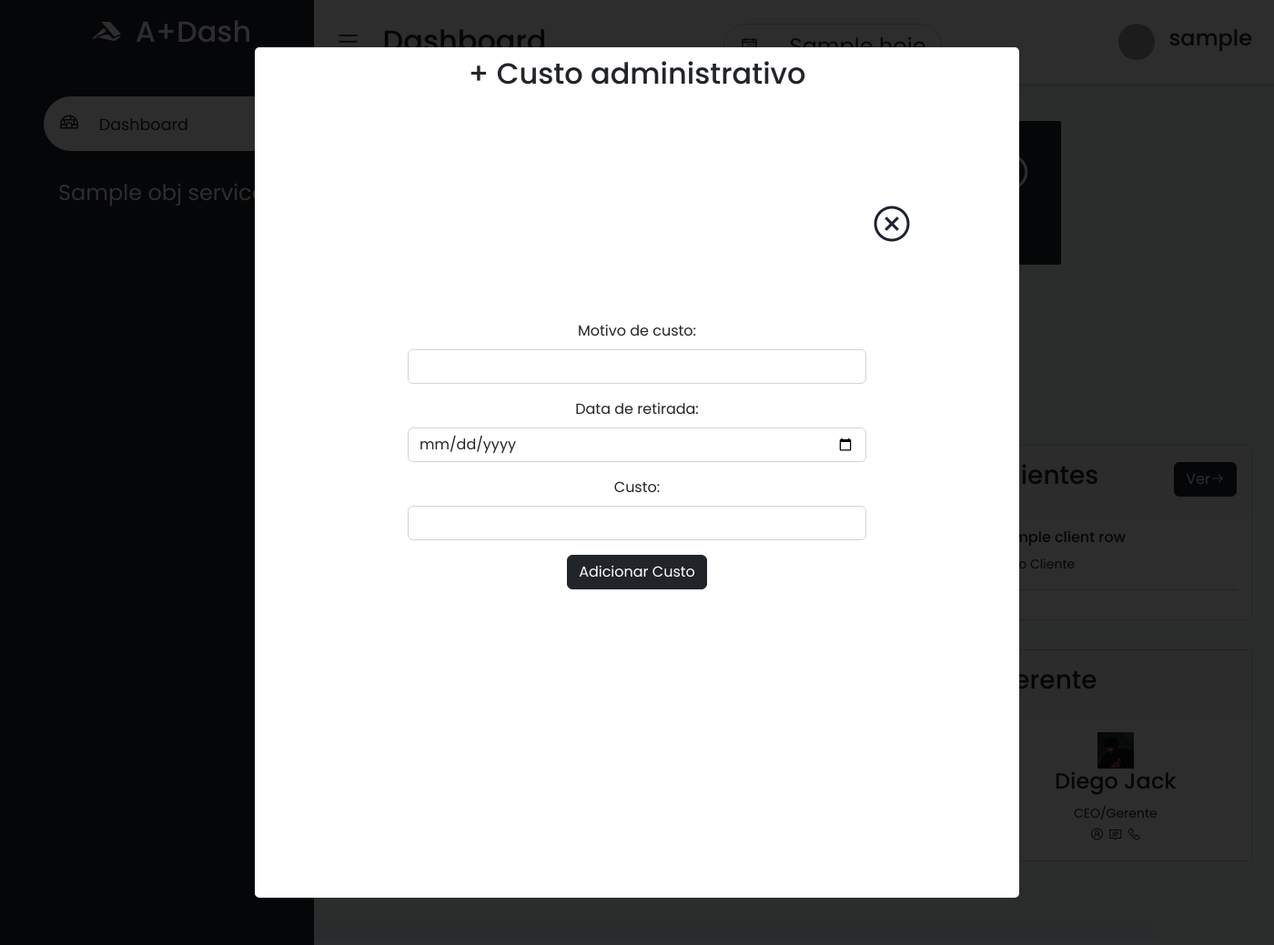
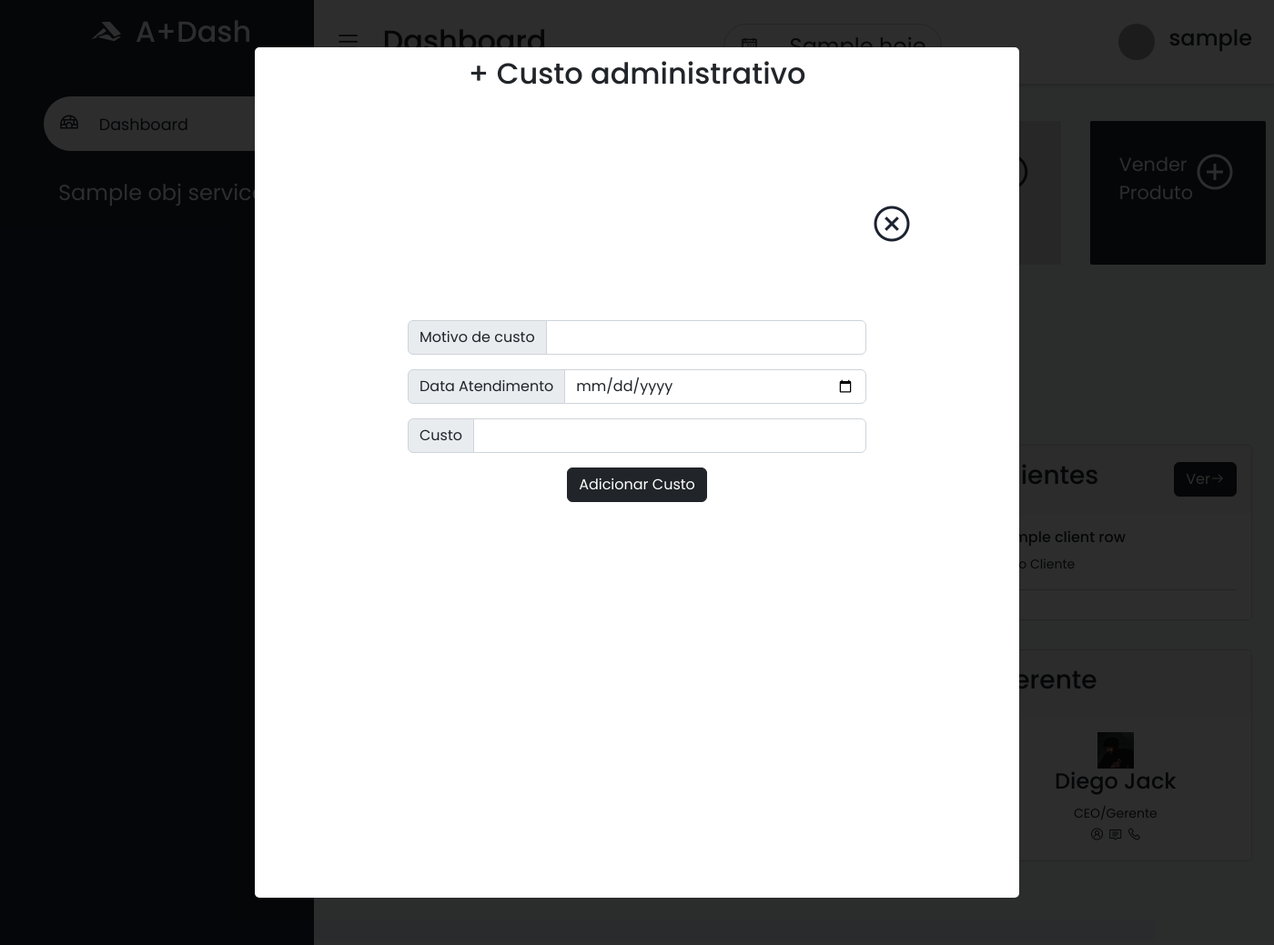
Before and after one commit to luanvictorms/A-DashMVC, a PHP site: template Views/modules/user/Dashboard.php in a window 1400 px wide, after a click that opens the changed part. Shown: the whole page at 91% size. Run offline with PHP 8.4, Linux system fonts and the light colour scheme; the template is opened without the code that fills it: most values are stand-ins (such as "Sample title", 1, 10 or a date in 2020); grey boxes are pictures that could not be loaded.

Commit message:
searchDataListadd

```diff
--- a/DAO/UserDAO.php
+++ b/DAO/UserDAO.php
@@ -95,7 +95,7 @@ class UserDAO
     {
         include_once 'Models/ClientModel.php';
 
-        $sql = "SELECT * FROM client ORDER BY client_id DESC";
+        $sql = "SELECT * FROM client";
 
         $stmt = $this->conexao->prepare($sql);
 
--- a/Views/modules/user/Dashboard.php
+++ b/Views/modules/user/Dashboard.php
@@ -123,17 +123,19 @@
 
                                     <input type="hidden" name="custoAction">
 
-                                    <div class="mb-3">
-                                        <label for="motivo" class="form-label">Motivo de custo:</label>
-                                        <input type="text" class="form-control" name="motivo" required>
+                                    <div class="input-group mb-3">
+                                        <label class="input-group-text" for="inputGroupSelect26">Motivo de custo</label>
+                                        <input type="text" id="inputGroupSelect26" class="form-control" name="motivo" required>
                                     </div>
-                                    <div class="mb-3">
-                                        <label for="data" class="form-label">Data de retirada:</label>
-                                        <input type="date" class="form-control" name="data" value="<?php echo $hoje;?>" required>
+
+                                    <div class="input-group mb-3">
+                                        <label class="input-group-text" for="inputGroupSelect25">Data Atendimento</label>
+                                        <input type="date" id="inputGroupSelect25" class="form-control" name="data" value="<?php echo $hoje;?>" required>
                                     </div>
-                                    <div class="mb-3">
-                                        <label for="custo" class="form-label">Custo:</label>
-                                        <input type="number" class="form-control" name="custo" required>
+
+                                    <div class="input-group mb-3">
+                                        <label class="input-group-text" for="inputGroupSelect27">Custo</label>
+                                        <input type="number" id="inputGroupSelect27" class="form-control" name="custo" required>
                                     </div>
 
                                     <input type="submit" class="btn btn-dark" value="Adicionar Custo">
@@ -183,19 +185,22 @@
                                                 <?php endforeach; ?>
                                             </select>
                                         </div>
+
                                         <div class="input-group mb-3">
                                             <label class="input-group-text" for="inputGroupSelect04">Data Atendimento</label>
                                             <input type="date" id="inputGroupSelect04" class="form-control" name="data" value="<?php echo $hoje;?>" required>
                                         </div>
+
                                         <div class="input-group mb-3">
                                             <label class="input-group-text" for="inputGroupSelect02">Serviço</label>
-                                            <select class="form-select" id="inputGroupSelect02" name="servico" required>
+                                            <input type="search" id="texto" class="input-group-text" list="inputGroupSelect02" name="servico" required>
+                                            <datalist id="inputGroupSelect02">
 
                                                 <?php foreach($attendanceSimpleModel->attendanceRows as $obj): ?>
                                                     <option value="<?php echo $obj['attendance_id'] ?>"><?php echo $obj['attendance_name'] ?></option>
                                                 <?php endforeach; ?>
 
-                                            </select>
+                                            </datalist>
                                         </div>
 
                                         <div class="input-group mb-3">
@@ -211,13 +216,14 @@
 
                                         <div class="input-group mb-3">
                                             <label class="input-group-text" for="inputGroupSelect03">Cliente</label>
-                                            <select class="form-select" id="inputGroupSelect03" name="cliente" required>
+                                            <input type="search" id="texto" class="input-group-text" list="inputGroupSelect03" name="cliente" required>
+                                            <datalist id="inputGroupSelect03">
 
                                                 <?php foreach($clientModel->clientRows as $obj): ?>
                                                     <option value="<?php echo $obj['client_id'] ?>"><?php echo $obj['client_name'] ?></option>
                                                 <?php endforeach; ?>
 
-                                            </select>
+                                            </datalist>
                                         </div>
 
                                         <input type="submit" class="btn btn-dark" value="Salvar Atendimento">
@@ -283,31 +289,6 @@
                     </div>
                 </div>
 
-                <?php foreach($objServices as $obj): ?>
-                    <?php if(in_array($obj['service_name'] == 'Administrador',$obj)): ?>
-
-                        <div class="card-single">
-                            <div>
-                                <h1>R$<?php echo $attendanceModel->attendanceProfit; ?></h1>
-                                <span>
-                                    <?php if($attendanceModel->attendanceProfit > 0){
-                                        echo 'Lucro';
-                                    } else {
-                                        echo 'Prejuizo';
-                                    }?>
-                                </span>
-                            </div>
-                            <div>
-                                <span class="lab la-google-wallet"></span>
-                            </div>
-                        </div>
-
-                    <?php endif; ?>
-                <?php endforeach; ?>
-
-            </div>
-
-            <div class="cards">
                 <div class="card-single">
                     <div>
                         <?php foreach($objServices as $obj): ?>
@@ -338,12 +319,15 @@
                                         <input type="hidden" name="vendaAction">
 
                                         <div class="input-group mb-3">
-                                            <label class="input-group-text" for="inputGroupSelect01">Produto</label>
-                                            <select class="form-select" id="inputGroupSelect01" name="product" required>
+                                            <label class="input-group-text" for="inputGroupSelect20">Produto</label>
+                                            <input type="search" id="texto" class="input-group-text" list="inputGroupSelect20" name="product" required>
+
+                                            <datalist id="inputGroupSelect20">
                                                 <?php foreach($productModel->productRows as $product): ?>
                                                     <option value="<?php echo $product['product_id'] ?>"><?php echo $product['product_name'] ?></option>
                                                 <?php endforeach; ?>
-                                            </select>
+                                            </datalist>
+
                                         </div>
 
                                         <div class="input-group mb-3">
@@ -352,12 +336,15 @@
                                         </div>
 
                                         <div class="input-group mb-3">
-                                            <label class="input-group-text" for="inputGroupSelect02">Cliente</label>
-                                            <select class="form-select" id="inputGroupSelect02" name="cliente" required>
+                                            <label class="input-group-text" for="inputGroupSelect21">Cliente</label>
+                                            <input type="search" id="texto" class="input-group-text" list="inputGroupSelect21" name="cliente" required>
+
+                                            <datalist id="inputGroupSelect21">
                                                 <?php foreach($clientModel->clientRows as $obj): ?>
                                                     <option value="<?php echo $obj['client_id'] ?>"><?php echo $obj['client_name'] ?></option>
                                                 <?php endforeach; ?>
-                                            </select>
+                                            </datalist>
+
                                         </div>
 
                                         <div class="input-group mb-3">
@@ -404,6 +391,34 @@
                     </div>
                 </div>
 
+            </div>
+
+            <div class="cards">
+
+                <?php foreach($objServices as $obj): ?>
+                    <?php if(in_array($obj['service_name'] == 'Administrador',$obj)): ?>
+
+                        <div class="card-single">
+                            <div>
+                                <h1>R$<?php echo $attendanceModel->attendanceProfit; ?></h1>
+                                <span>
+                                    <?php if($attendanceModel->attendanceProfit > 0){
+                                        echo 'Lucro';
+                                    } else {
+                                        echo 'Prejuizo';
+                                    }?>
+                                </span>
+                            </div>
+                            <div>
+                                <span class="lab la-google-wallet"></span>
+                            </div>
+                        </div>
+
+                    <?php endif; ?>
+                <?php endforeach; ?>
+
+
+
                 <div class="card-single">
                     <div>
                         <?php foreach($objServices as $obj): ?>
@@ -442,12 +457,13 @@
                                         </div>
 
                                         <div class="input-group mb-3">
-                                            <label class="input-group-text" for="inputGroupSelect03">Vale Para</label>
-                                            <select class="form-select" id="inputGroupSelect03" name="atendente" required>
+                                            <label class="input-group-text" for="inputGroupSelect22">Vale Para</label>
+                                            <select class="form-select" id="inputGroupSelect22" name="atendente" required>
                                                 <?php foreach($workerModel->workerRows as $obj): ?>
                                                     <option value="<?php echo $obj['worker_id'] ?>"><?php echo $obj['worker_name'] ?></option>
                                                 <?php endforeach; ?>
                                             </select>
+
                                         </div>
 
                                         <div class="input-group mb-3">
```
